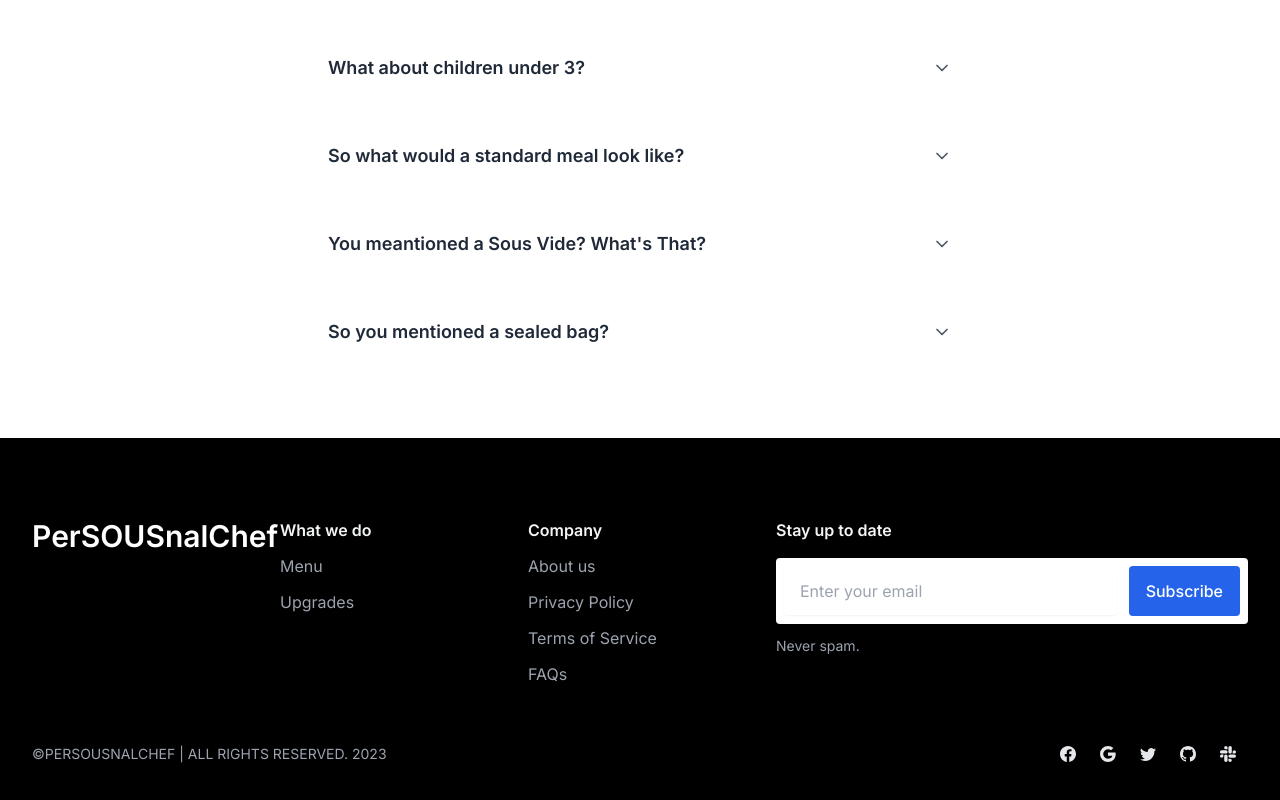
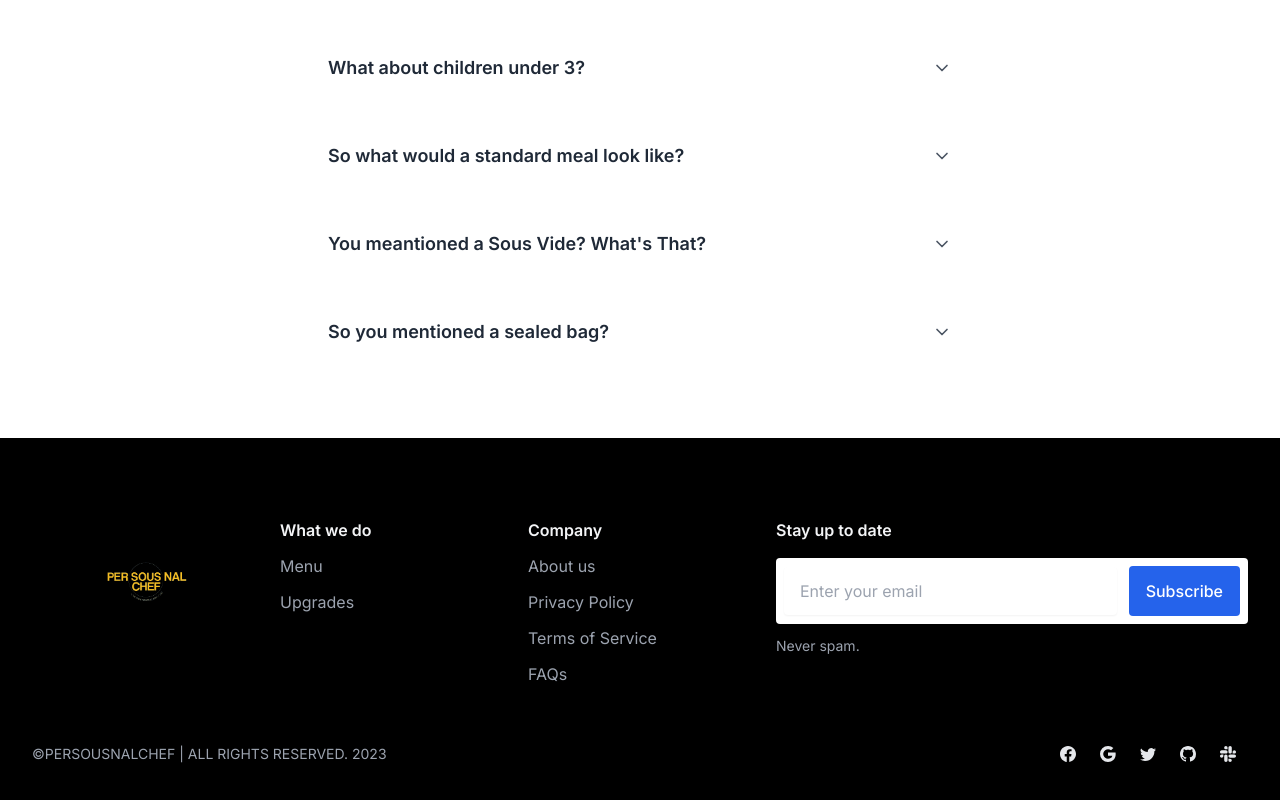
Before and after one commit to websines/persousnalsite, a Next.js app: page /faq in a window 1280 px wide. Shown: the part 1304-2104 px from the top of the page. Built offline with nearby package versions, Linux system fonts and the light colour scheme.

Commit message:
minor-changes

```diff
--- a/components/Features.js
+++ b/components/Features.js
@@ -161,7 +161,7 @@ export default function Features() {
           </div>
         </div>
         <div className="absolute inset-0 grid grid-cols-12 w-full h-full">
-          <div className="col-span-full lg:col-span-7 lg:col-start-6 bg-green-400 w-full h-5/6 rounded-xl sm:h-3/4 lg:h-full dark:bg-white/[.075]"></div>
+          <div className="col-span-full lg:col-span-7 lg:col-start-6 bg-green-400 bg-opacity-80 w-full h-5/6 rounded-xl sm:h-3/4 lg:h-full dark:bg-white/[.075]"></div>
         </div>
       </div>
     </div>
--- a/components/Footer.js
+++ b/components/Footer.js
@@ -14,10 +14,10 @@ const Footer = () => {
                 href="#"
                 aria-label="Brand"
               >
-                {/* <img src="/logo.png" className="scale-90" /> */}
-                <span className="text-3xl text-white font-semibold">
+                <img src="/logo.png" />
+                {/* <span className="text-3xl text-white font-semibold">
                   PerSOUSnalChef
-                </span>
+                </span> */}
               </a>
             </div>
 
--- a/components/Services.js
+++ b/components/Services.js
@@ -4,7 +4,7 @@ import { FaBowlFood } from "react-icons/fa6";
 
 export default function Services() {
   return (
-    <div class="max-w-[85rem] px-4 py-10 sm:px-6 lg:px-8 lg:py-14 mx-auto bg-green-400 bg-opacity-80">
+    <div class="max-w-[85rem] px-4 py-10 sm:px-6 lg:px-8 lg:py-14 mx-auto bg-green-400 bg-opacity-80 rounded">
       <div class="grid md:grid-cols-2 gap-12">
         <div class="lg:w-3/4">
           <h2 class="text-3xl text-gray-800 font-bold lg:text-4xl dark:text-white">
```
